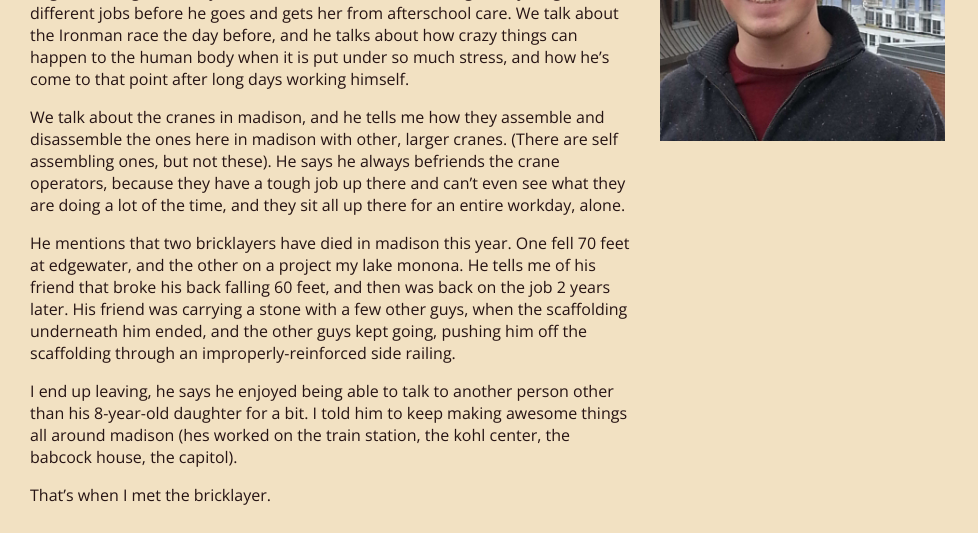
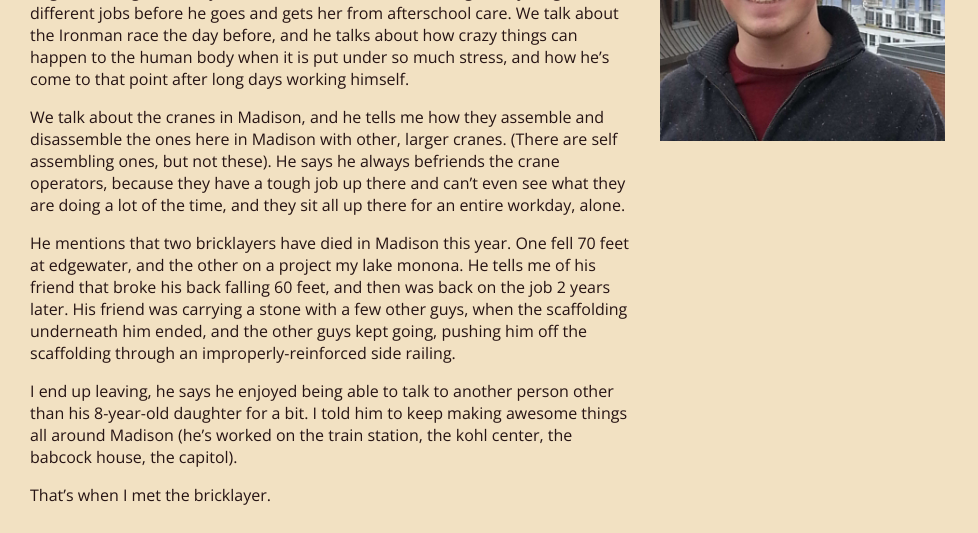
Before and after one commit to jglukasik/jglukasik.github.io, a Jekyll site: the page built from _posts/2014-09-09-the-bricklayer.markdown, in a window 1280 px wide and 900 px high, scrolled down 1023 px. Shown: the part 339-872 px from the top of the window, without its empty margins (0-978 px from the left). Built offline with Jekyll 4.4.1, drawn with Linux system fonts in a browser that asks for light colours.

Commit message:
Typo, broken link, formatting fixes

```diff
--- a/_posts/2014-09-09-the-bricklayer.markdown
+++ b/_posts/2014-09-09-the-bricklayer.markdown
@@ -69,14 +69,14 @@ about the Ironman race the day before, and he talks about how crazy things can
 happen to the human body when it is put under so much stress, and how he's come
 to that point after long days working himself.
 
-We talk about the cranes in madison, and he tells me how they assemble and
-disassemble the ones here in madison with other, larger cranes. (There are self
+We talk about the cranes in Madison, and he tells me how they assemble and
+disassemble the ones here in Madison with other, larger cranes. (There are self
 assembling ones, but not these). He says he always befriends the crane
 operators, because they have a tough job up there and can't even see what they
 are doing a lot of the time, and they sit all up there for an entire workday,
 alone.
 
-He mentions that two bricklayers have died in madison this year. One fell 70
+He mentions that two bricklayers have died in Madison this year. One fell 70
 feet at edgewater, and the other on a project my lake monona. He tells me of his
 friend that broke his back falling 60 feet, and then was back on the job 2 years
 later. His friend was carrying a stone with a few other guys, when the
@@ -85,7 +85,7 @@ the scaffolding through an improperly-reinforced side railing.
 
 I end up leaving, he says he enjoyed being able to talk to another person other
 than his 8-year-old daughter for a bit. I told him to keep making awesome things
-all around madison (hes worked on the train station, the kohl center, the
+all around Madison (he's worked on the train station, the kohl center, the
 babcock house, the capitol).
 
 That's when I met the bricklayer.
--- a/_posts/2014-09-12-remote.markdown
+++ b/_posts/2014-09-12-remote.markdown
@@ -89,6 +89,6 @@ for nice looking buttons, and support for multiple device sizes with its grid
 system. After brushing up a little on AJAX, I had a small site where you could
 press a button on the site, some Javascript throws a GET request to my Perl
 program, that program gives button codes to the Spark Core, the IR LED
-flashes, and the TV turn on.
+flashes, and the TV turns on.
 
 ![Here's a picture of the remote next to my TV](/images/SparkRemote.jpg)
```
Also changed, not shown: _posts/2014-03-27-raspberry-pi.markdown (+18 -11 lines).
